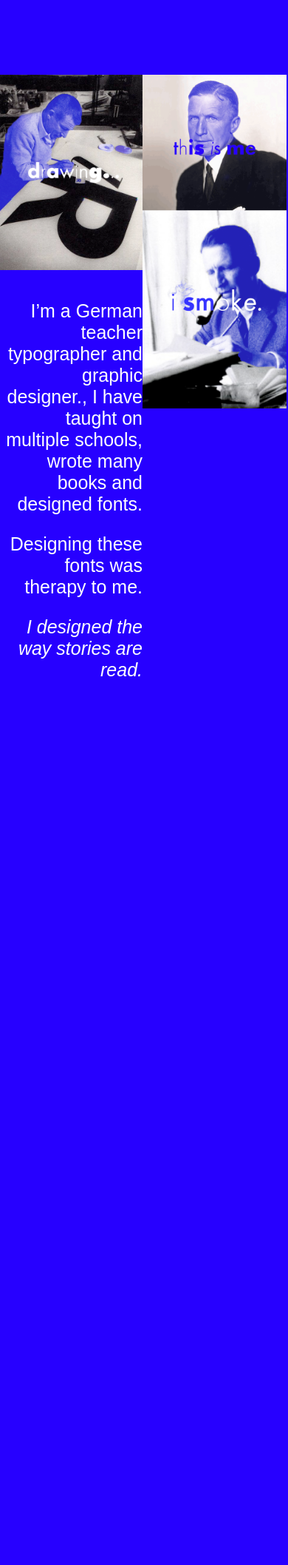
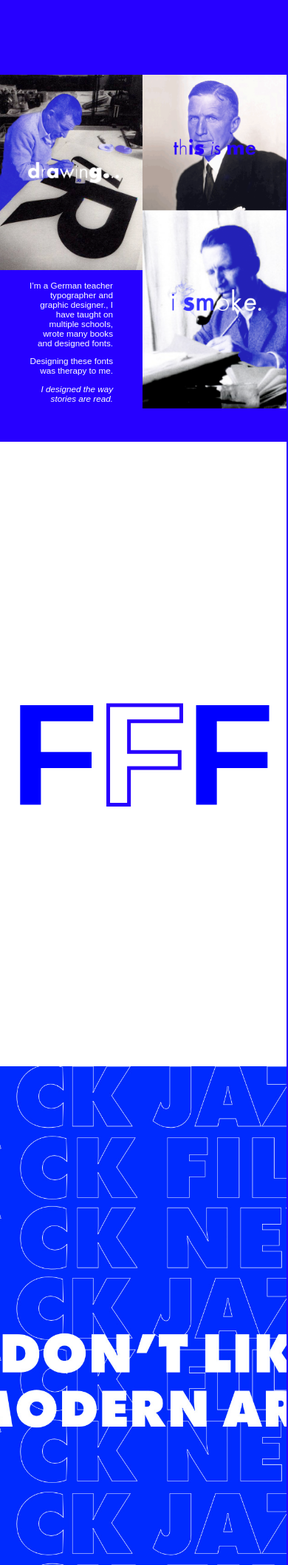
Before and after one commit to DenormeLukas/mytype, a PHP site: page / in a window 390 px wide. Shown: the part 1685-3800 px from the top of the page at 74% size. Before the commit the page ends 2599 px from the top, so only its background shows below. Run offline with PHP 8.4, Linux system fonts and the light colour scheme; some libraries are stand-ins or nearby versions; some web fonts are replaced.

Commit message:
Working on html css '#1'

```diff
--- a/src/css/style.css
+++ b/src/css/style.css
@@ -27,6 +27,7 @@ body {
   width: 3rem;
   border-radius: 3rem;
   background-color: #2700FF;
+  border: 0.3rem solid white;
   position: absolute;
 }
 
@@ -140,21 +141,23 @@ body {
 
 .fullscreen {
 
-    width: 100vw;
     height: 100vh;
     background-image: url('../assets/img/conservative.png');
-    background-size: cover;
+    background-size: contain;
+    background-position: center;
+    background-repeat: no-repeat;
     margin-bottom: 10rem;
 
 }
 
 .fullscreen2 {
 
-    width: 100vw;
     height: 100vh;
     background-image: url('../assets/img/progressive.png');
-    background-size: cover;
-
+    background-size: contain;
+    background-position: center;
+    background-repeat: no-repeat;
+    margin-bottom: 10rem;
 }
 
 img {
@@ -165,10 +168,8 @@ img {
 
 .grid {
 display: grid;
-width: 100vw;
-height: 100vh;
 grid-template-columns: repeat(2, 1fr);
-grid-template-rows: repeat(2, 1fr);
+grid-auto-rows: repeat(2, 1fr);
 grid-column-gap: 0px;
 grid-row-gap: 0px;
 }
@@ -179,7 +180,76 @@ grid-row-gap: 0px;
 
     grid-area: 2 / 1 / 3 / 2;
     color: white;
-    font-size: 25px;
+    font-size: 3vw;
     text-align: right;
+    padding: 4rem;
+    padding-top: 0rem;
 
 }
+
+.F {
+
+    background-color: white;
+    color: blue;
+    font-size: 50vw;
+    width: 100vw;
+    height: 100vh;
+    display: flex;
+    justify-content: center;
+    align-items: center;
+
+}
+
+.modern-art {
+
+    background-image: url('../assets/img/modernart1.jpg');
+    background-size: contain;
+    background-repeat: no-repeat;
+    background-position: center;
+    width: 100vw;
+    height: 100vh;
+    display: flex;
+    justify-content: center;
+    align-items: center;
+
+}
+
+.stroke {
+
+    color: white;
+  -webkit-text-stroke-width: 0.5rem;
+  -webkit-text-stroke-color: #2700FF;
+
+}
+
+
+@media screen and (max-width:1024px) {
+
+    .banner {
+
+    display: flex;
+    justify-content: center;
+    align-items: center;
+    background: url('../assets/img/PaulRenner3-2.png');
+    background-repeat: no-repeat;
+    background-size: cover;
+    font-size: 10rem;
+    grid-column: 1/4;
+    color: white;
+}
+
+.modern-art {
+
+    background-image: url('../assets/img/modernart1-tablet.jpg');
+    background-size: cover;
+    background-repeat: no-repeat;
+    background-position: center;
+    width: 100vw;
+    height: 100vh;
+    display: flex;
+    justify-content: center;
+    align-items: center;
+
+}
+
+}
--- a/src/index.html
+++ b/src/index.html
@@ -12,7 +12,7 @@
 <body>
   <div id="cursor"></div>
 
-  <div class="banner ">
+  <div class="banner">
 
     <span class="medium">f</span>
     <span class="light">u</span>
@@ -28,9 +28,11 @@
 
   <div class="grid">
 
-    <div class="grid-item1"><img src="./assets/img/PaulRenner1.png" alt="Paul Renner drawing" max-width="100%" ;></div>
+    <div class="grid-item1"><img src="./assets/img/PaulRenner1.png" alt="Paul Renner drawing" max-width="100%"></div>
     <div class="grid-item2"><img src="./assets/img/PaulRenner4.png" alt="Paul Renner portrait and smoking"
-        max-width="100%" ;></div>
+        max-width="100%">
+    </div>
+
     <div class="light grid-item3">
 
       <p>I’m a <span class="medium">German teacher typographer and graphic designer.</span>, I
@@ -46,6 +48,10 @@
 
   </div>
 
+  <div class="F bold">F<span class="stroke">F</span>F</div>
+
+  <div class="modern-art"></div>
+
   <script src="https://ajax.googleapis.com/ajax/libs/jquery/2.1.1/jquery.min.js"></script>
   <script src="js/functions/cursor.js"></script>
   <script src="js/functions/banner.js"></script>
```
Also changed, not shown: src/assets/img/PaulRenner3-2.png (added), src/assets/img/modernart1-tablet.jpg (added), src/assets/img/modernart1.jpg (added), src/assets/img/modernart1.png (added), src/assets/img/modernart2.png (added).
